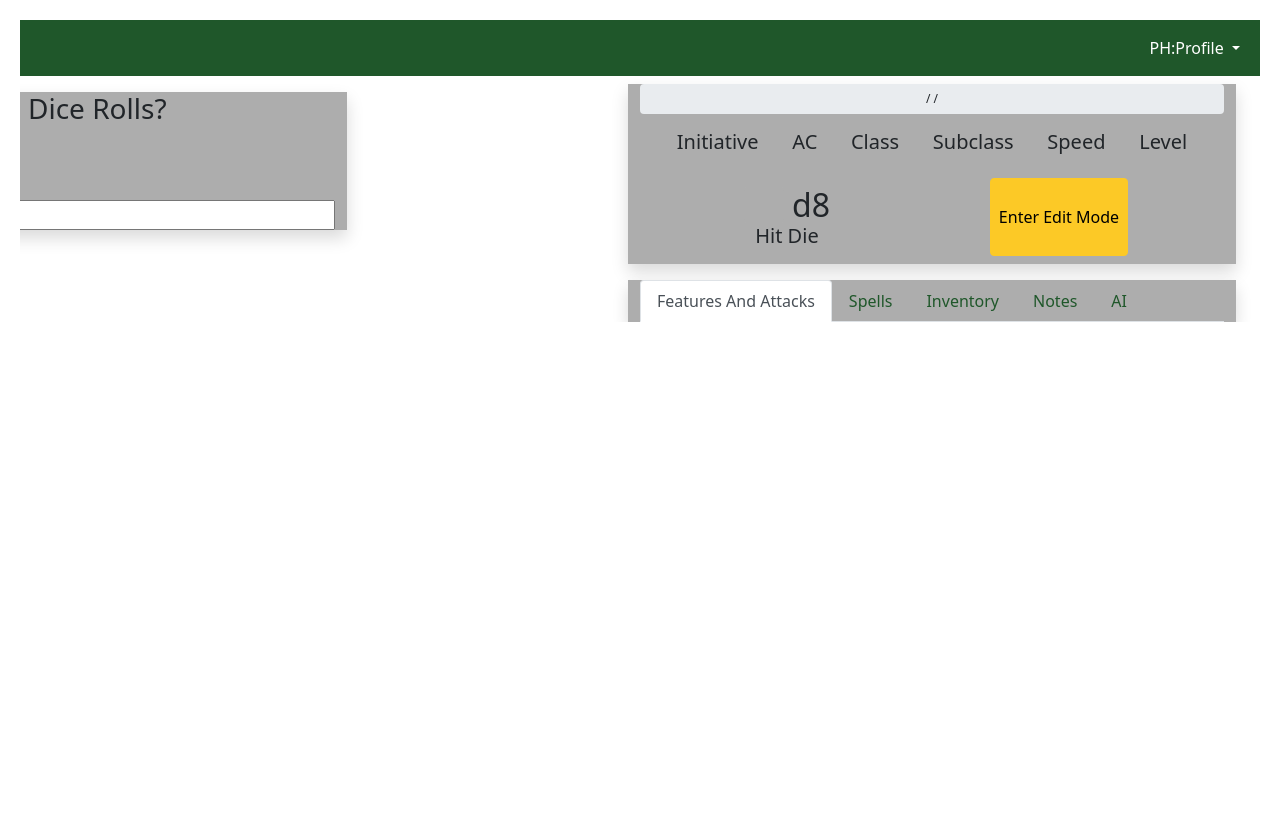
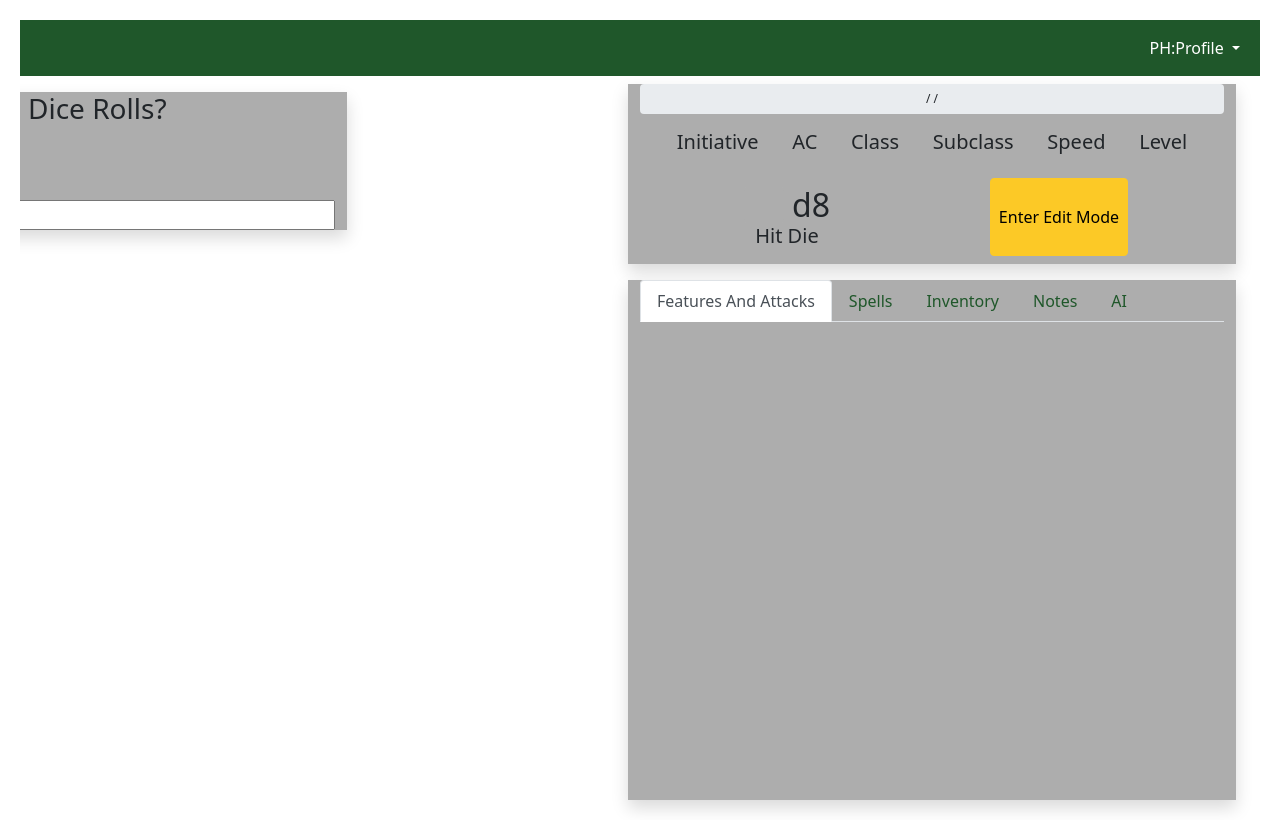
Before and after one commit to Jakub-Zaverka/diplomka, a Python web app: template templates/sheet.html in a window 1280 px wide. Before the commit the page ends 322 px from the top, so only its background shows below. Run offline with Jinja, Linux system fonts and the light colour scheme; the template is opened without the code that fills it, so the values that code supplies are empty.

Commit message:
tab panes. missing scroll for tab panes

```diff
--- a/static/styles.css
+++ b/static/styles.css
@@ -30,7 +30,9 @@
 html,
 body {
     max-width: 100%;
+    height: 100%;
     overflow-x: hidden;
+    overflow-y: hidden;
 }
 
 
@@ -80,10 +82,32 @@ body {
     vertical-align: middle;
 }
 
+@media (min-width: 992px) {
+    .sheet-features-scroll {
+        min-height: calc(100vh - 300px);
+        /* nastav výšku podle potřeby */
+        overflow-y: auto;
+        box-sizing: border-box;
+
+        /*zajistí, aby obsah tab-panes byl vypisován odshora*/
+        display: flex;
+        flex-direction: column;
+        justify-content: flex-start;
+    }
+}
+
+/*veze pro mobil*/
+/*Scroll je blokován na body levelu*/
+/*TODO: Vyřešit na úrovni pane*/
 .sheet-features-scroll {
-    max-height: 425px;
+    min-height: calc(100vh - 280px);
     /* nastav výšku podle potřeby */
     overflow-y: auto;
+    box-sizing: border-box;
+
+    display: flex;
+    flex-direction: column;
+    justify-content: flex-start;
 }
 
 /* aby tabulka vypadala pořád pěkně */
--- a/templates/sheet.html
+++ b/templates/sheet.html
@@ -233,10 +233,9 @@
                 </nav>
                 <div class="tab-content" id="nav-tabContent">
                     <!-- Features -->
-                    <div class="tab-pane fade show active" id="nav-features" role="tabpanel"
-                        aria-labelledby="nav-features-tab">
+                    <div class="tab-pane fade show active" id="nav-features" role="tabpanel" aria-labelledby="nav-features-tab" style="overflow-y: auto;">
                         <!-- Flex container for all feature cards -->
-                        <div class="d-flex flex-wrap gap-2">
+                        <div class="d-flex flex-wrap gap-2 ">
                             <!-- One Feature -->
                             {% for feature in data_page_template["features"] %}
                             {% if feature["known"] %}
```
Also changed, not shown: main.db.
